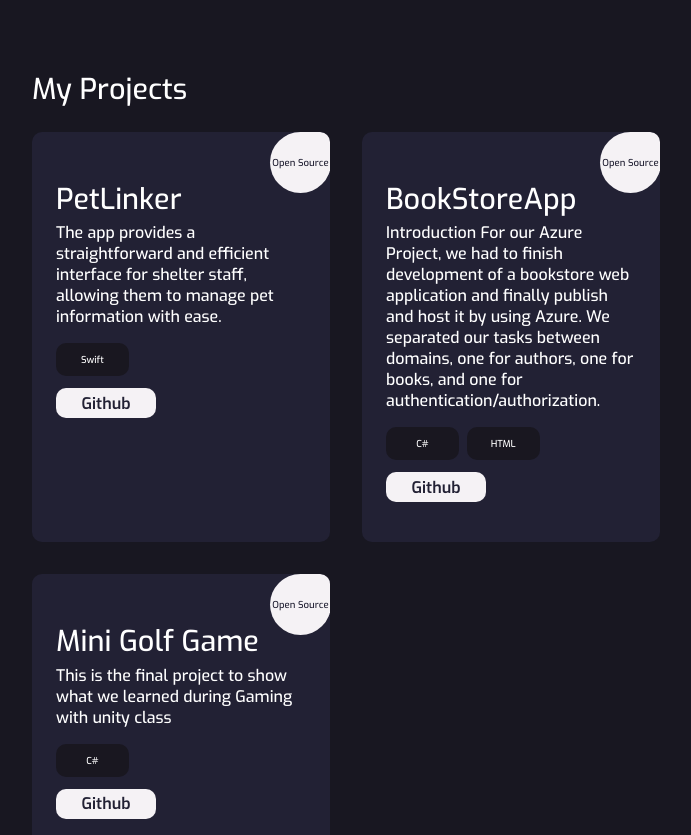
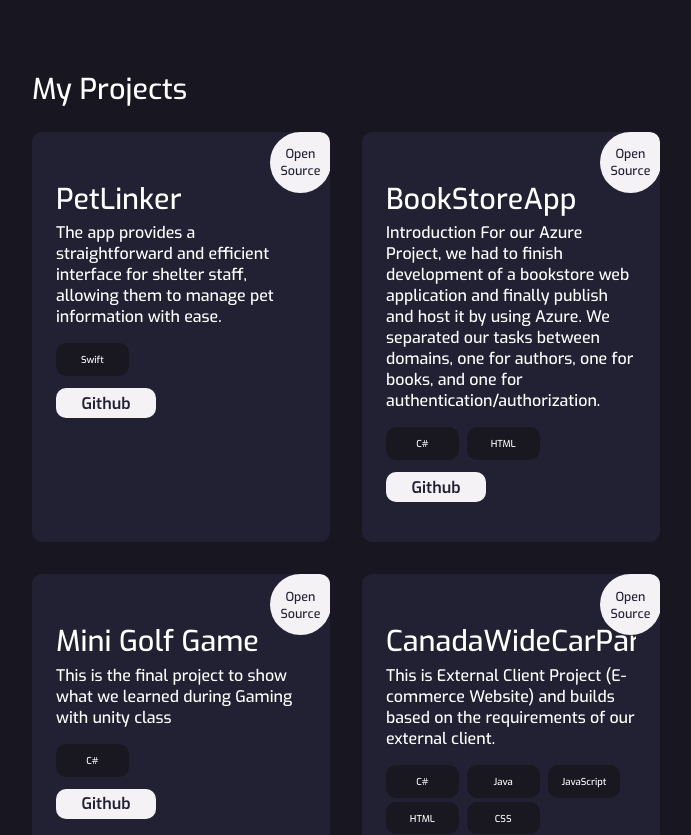
Before and after one commit to MinseokBUZZ/Minseok_Portfolio, a React (Create React App) app: page / in a window 1280 px wide. Shown: the part 540-1375 px from the top of the page, without its empty margins (128-819 px from the left). Built offline with nearby package versions, Linux system fonts and the light colour scheme.

Commit message:
updated email

```diff
--- a/package.json
+++ b/package.json
@@ -3,7 +3,7 @@
 	"version": "0.1.0",
 	"private": true,
 	"dependencies": {
-		"@emailjs/browser": "^3.11.0",
+		"@emailjs/browser": "^3.12.1",
 		"@testing-library/jest-dom": "^5.16.5",
 		"@testing-library/react": "^13.3.0",
 		"@testing-library/user-event": "^13.5.0",
--- a/src/App.jsx
+++ b/src/App.jsx
@@ -50,7 +50,7 @@ function App() {
       </div>
       <div className={`dark ${!isDarkMode ?'light' : ''}`}>
         <Fade fraction={.2} triggerOnce>
-          <p>Thank you for scrolling💘</p>
+          <p>Thank you for scrolling!</p>
           <div className='arrow' onClick={() => animateScroll.scrollToTop()}>
             <CgArrowLongUp />
           </div>
--- a/src/Components/Mail.jsx
+++ b/src/Components/Mail.jsx
@@ -20,22 +20,18 @@ const Mail = () => {
   const formResMsg = useRef()
 
   const validation = (email, name, message, subject) => {
-    const acceptedEmail = ['gmail.com', 'yahoo.com', 'yahoo.co.in', 'outlook.com', 'protonmail.com', 'aol.com', 'icloud.com', 'me.com', 'mac.com', 'gmx.com', 'hey.com']
     if (email.match(/^[a-zA-Z0-9.!#$%&'*+/=?^_`{|}~-]+@[a-zA-Z0-9-]+(?:\.[a-zA-Z0-9-]+)*$/)) {
-      acceptedEmail.includes(email.split('@')[1]) ?
-        valid.email = true : valid.email = false
+      valid.email = true;
     } else {
       valid.email = false;
     }
 
-    if (name !== '' && subject !== '' && message.length > 100) {
+    if (name !== '' && subject !== '' && message !== '') {
       valid.rest = true;
-      console.log('here')
     } else {
       valid.rest = false;
     }
   }
-
   const reset = () => {
     setToSend({
       subject: '',
@@ -51,16 +47,17 @@ const Mail = () => {
     if (!condition) {
       error.current.style.display = 'block'
     } else {
-      // Using email.js to send emails https://www.emailjs.com/docs/sdk/installation/
-      // use .env to store ids and keys from email.js
-      // emailjs.send(serviceID, templateID, toSend, publicKey)
-      //   .then((response) => {
-      //     formResMsg.current.innerText = "Message sent..."
-      //     reset();
-      //   }, (err) => {
-      //     formResMsg.current.innerText = "Failed... " + err.text
-      // });
-      // error.current.style.display = 'none'
+      const serviceID = 'service_lfczy5a';
+      const templateID = 'template_2ooqvd1';
+      const publicKey = 'tEokSZpr6kN1yk_af';
+      emailjs.send(serviceID, templateID, toSend, publicKey)
+        .then((response) => {
+          formResMsg.current.innerText = "Message sent..."
+          reset();
+        }, (err) => {
+          formResMsg.current.innerText = "Failed... " + err.text
+      });
+      error.current.style.display = 'none'
     }
   }
 
--- a/src/Components/Projects.jsx
+++ b/src/Components/Projects.jsx
@@ -25,6 +25,13 @@ const Projects = () => {
       techs: ["C#"],
       isOpenSource: true,
     },
+    {
+      name: "CanadaWideCarParts",
+      desc: "This is External Client Project (E-commerce Website) and builds based on the requirements of our external client.",
+      githubLink: "https://github.com/ayasophya/CWCP",
+      techs: ["C#", "Java", "JavaScript", "HTML", "CSS"],
+      isOpenSource: true,
+    }
   ];
   return (
     <div className="Projects" id="projects">
--- a/src/styles/Project.css
+++ b/src/styles/Project.css
@@ -87,7 +87,7 @@
 	place-items: center;
 	top: 0;
 	left: var(--blob-left);
-	font-size: calc(var(--project-width) / 26);
+	font-size: calc(var(--project-width) / 20);
 	text-align: center;
 }
 
```
Also changed, not shown: 1 other file (tests, documents, lock files or other folders).
